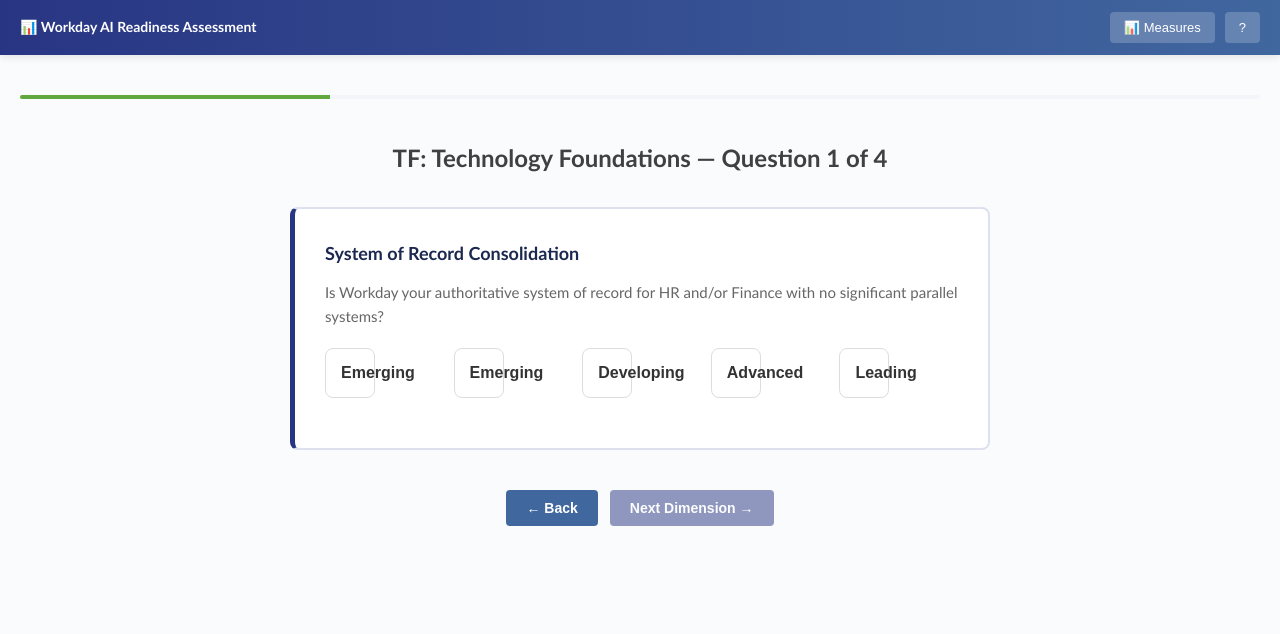
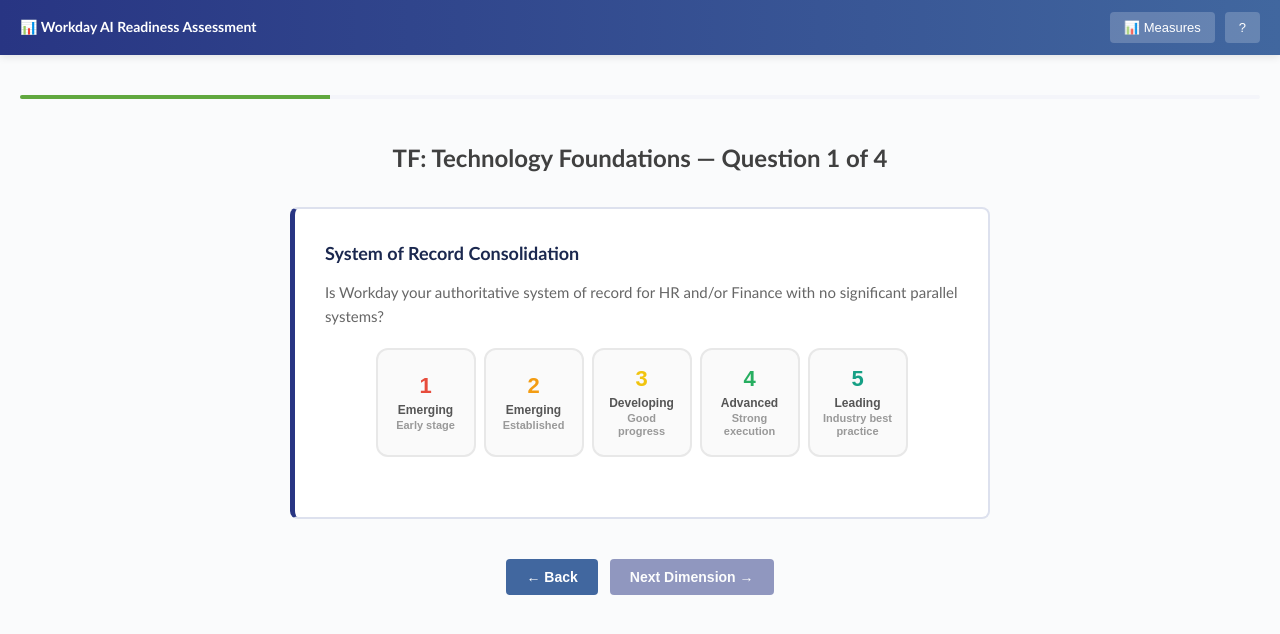
Before and after one commit to ppearson-impl/AIAssess, a Next.js app: page / in a window 1280 px wide. Both pictures are taken after a click on the button "Start Detailed Assessment →". Shown: the top 634 px of the page. Built offline with nearby package versions, Linux system fonts and the light colour scheme.

Commit message:
Improve detailed assessment rating buttons with better styling and visual feedback

```diff
--- a/components/Assessment.tsx
+++ b/components/Assessment.tsx
@@ -363,35 +363,63 @@
                     <h3>{dim.qs[0]?.title || 'Question'}</h3>
                     <p style={{marginBottom: '20px', color: '#666'}}>{dim.qs[0]?.qual || 'Rate your organisation on this dimension'}</p>
 
-                    <div className="score-buttons" style={{display: 'grid', gridTemplateColumns: 'repeat(5, 1fr)', gap: '10px', marginBottom: '20px'}}>
-                      {[1, 2, 3, 4, 5].map(score => (
+                    <div className="likert-scale" style={{display: 'flex', gap: '8px', marginBottom: '30px', justifyContent: 'center', flexWrap: 'wrap'}}>
+                      {[
+                        { val: 1, label: 'Emerging', desc: 'Early stage' },
+                        { val: 2, label: 'Emerging', desc: 'Established' },
+                        { val: 3, label: 'Developing', desc: 'Good progress' },
+                        { val: 4, label: 'Advanced', desc: 'Strong execution' },
+                        { val: 5, label: 'Leading', desc: 'Industry best practice' }
+                      ].map(item => {
+                        const isSelected = scores[dim.qs[0]?.id] === item.val;
+                        const colors = ['#E74C3C', '#F39C12', '#F1C40F', '#27AE60', '#16A085'];
+                        const selectedColor = colors[item.val - 1];
+                        return (
                           <button
-                          key={score}
-                          className={`score-btn ${scores[dim.qs[0]?.id] === score ? 'selected' : ''}`}
+                            key={item.val}
+                            className={`likert-btn ${isSelected ? 'active' : ''}`}
                             style={{
-                            padding: '15px',
-                            border: scores[dim.qs[0]?.id] === score ? `2px solid ${dim.color}` : '1px solid #ddd',
-                            background: scores[dim.qs[0]?.id] === score ? dim.color : '#fff',
-                            color: scores[dim.qs[0]?.id] === score ? 'white' : '#333',
-                            borderRadius: '8px',
-                            fontWeight: 'bold',
+                              display: 'flex',
+                              flexDirection: 'column',
+                              alignItems: 'center',
+                              justifyContent: 'center',
+                              width: '100px',
+                              padding: '16px 12px',
+                              border: isSelected ? `3px solid ${selectedColor}` : '2px solid #E8E8E8',
+                              background: isSelected ? `${selectedColor}15` : '#FAFAFA',
+                              borderRadius: '12px',
                               cursor: 'pointer',
-                            fontSize: '16px'
+                              transition: 'all 0.2s ease',
+                              boxShadow: isSelected ? `0 4px 12px ${selectedColor}40` : 'none',
+                              fontWeight: isSelected ? '700' : '600',
+                              fontSize: '14px',
+                              color: isSelected ? selectedColor : '#555'
+                            }}
+                            onMouseEnter={(e) => {
+                              if (!isSelected) {
+                                e.currentTarget.style.borderColor = selectedColor;
+                                e.currentTarget.style.background = `${selectedColor}08`;
+                              }
+                            }}
+                            onMouseLeave={(e) => {
+                              if (!isSelected) {
+                                e.currentTarget.style.borderColor = '#E8E8E8';
+                                e.currentTarget.style.background = '#FAFAFA';
+                              }
                             }}
                             onClick={() => {
                               const qId = dim.qs[0]?.id;
                               if (qId) {
-                              setScores(prev => ({ ...prev, [qId]: score }));
+                                setScores(prev => ({ ...prev, [qId]: item.val }));
                               }
                             }}
                           >
-                          {score === 1 && 'Emerging'}
-                          {score === 2 && 'Emerging'}
-                          {score === 3 && 'Developing'}
-                          {score === 4 && 'Advanced'}
-                          {score === 5 && 'Leading'}
+                            <div style={{fontSize: '22px', fontWeight: '800', marginBottom: '4px', color: selectedColor}}>{item.val}</div>
+                            <div style={{fontSize: '12px', fontWeight: '600', marginBottom: '2px'}}>{item.label}</div>
+                            <div style={{fontSize: '11px', color: '#999', lineHeight: '1.2'}}>{item.desc}</div>
                           </button>
-                      ))}
+                        );
+                      })}
                     </div>
                   </div>
 
```
Lines whose indentation alone changed are shown as unchanged.
